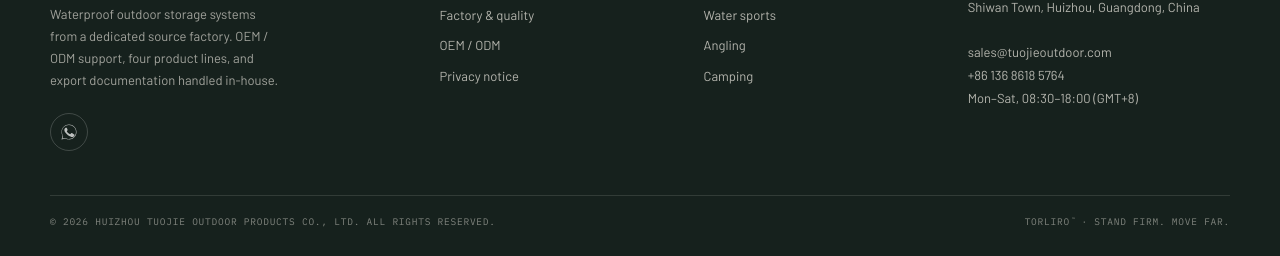
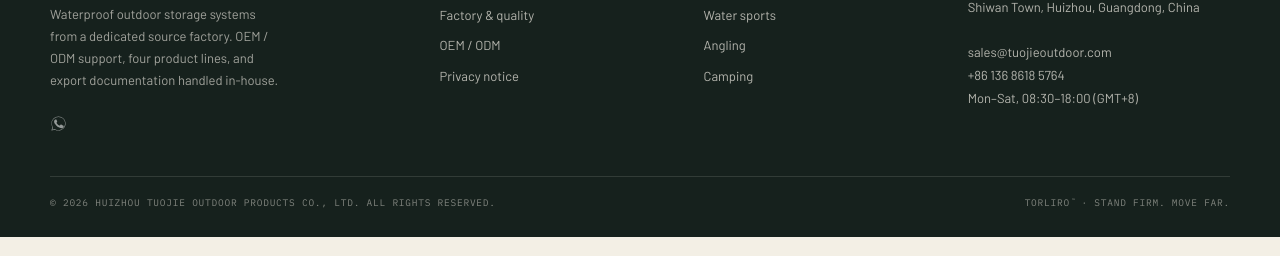
Before and after one commit to horse202604/tuojie-outdoor-site, a plain HTML site: page index.html in a window 1280 px wide. Shown: the part 5317-5573 px from the top of the page. Drawn offline with Linux system fonts and the light colour scheme.

Commit message:
Update main.css
update main

```diff
--- a/assets/css/main.css
+++ b/assets/css/main.css
@@ -2870,32 +2870,24 @@ ol {
 .social-row {
   display: flex;
   align-items: center;
-  gap: 12px;
-  margin-top: 22px;
+  gap: 20px;
+  margin-top: 24px;
 }
 
 .social-row a {
   display: inline-flex;
-  align-items: center;
-  justify-content: center;
-  width: 38px;
-  height: 38px;
-  border: 1px solid rgba(255, 255, 255, 0.18);
-  border-radius: 50%;
-  color: rgba(255, 255, 255, 0.72);
-  transition: color 0.2s ease, border-color 0.2s ease, background 0.2s ease;
+  color: rgba(255, 255, 255, 0.55);
+  transition: color 0.18s ease, transform 0.18s ease;
 }
 
 .social-row a:hover,
 .social-row a:focus-visible {
   color: var(--signal);
-  border-color: rgba(218, 111, 43, 0.62);
-  background: rgba(255, 255, 255, 0.06);
 }
 
 .social-row svg {
   display: block;
-  width: 18px;
-  height: 18px;
+  width: 17px;
+  height: 17px;
   fill: currentColor;
 }
```
